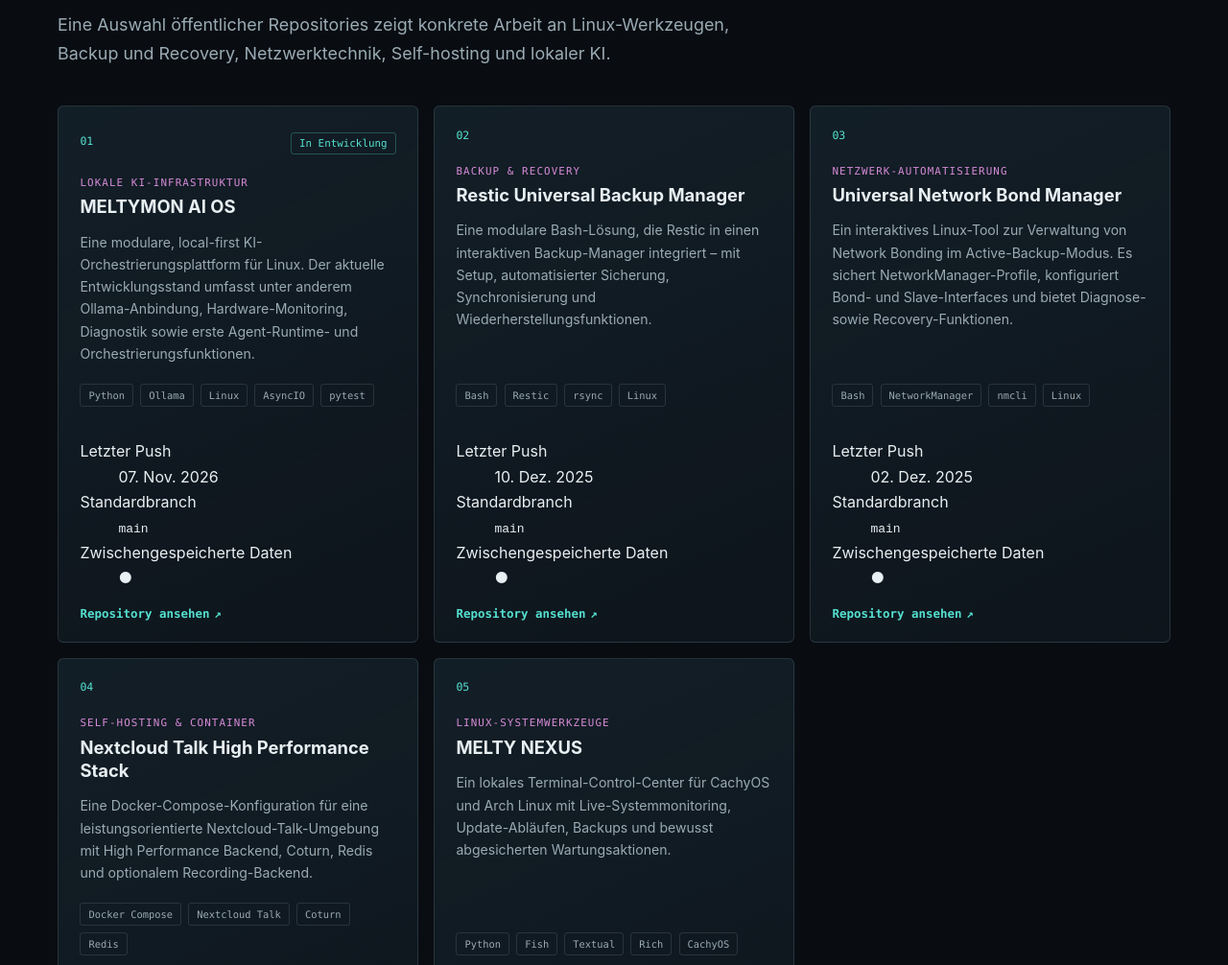
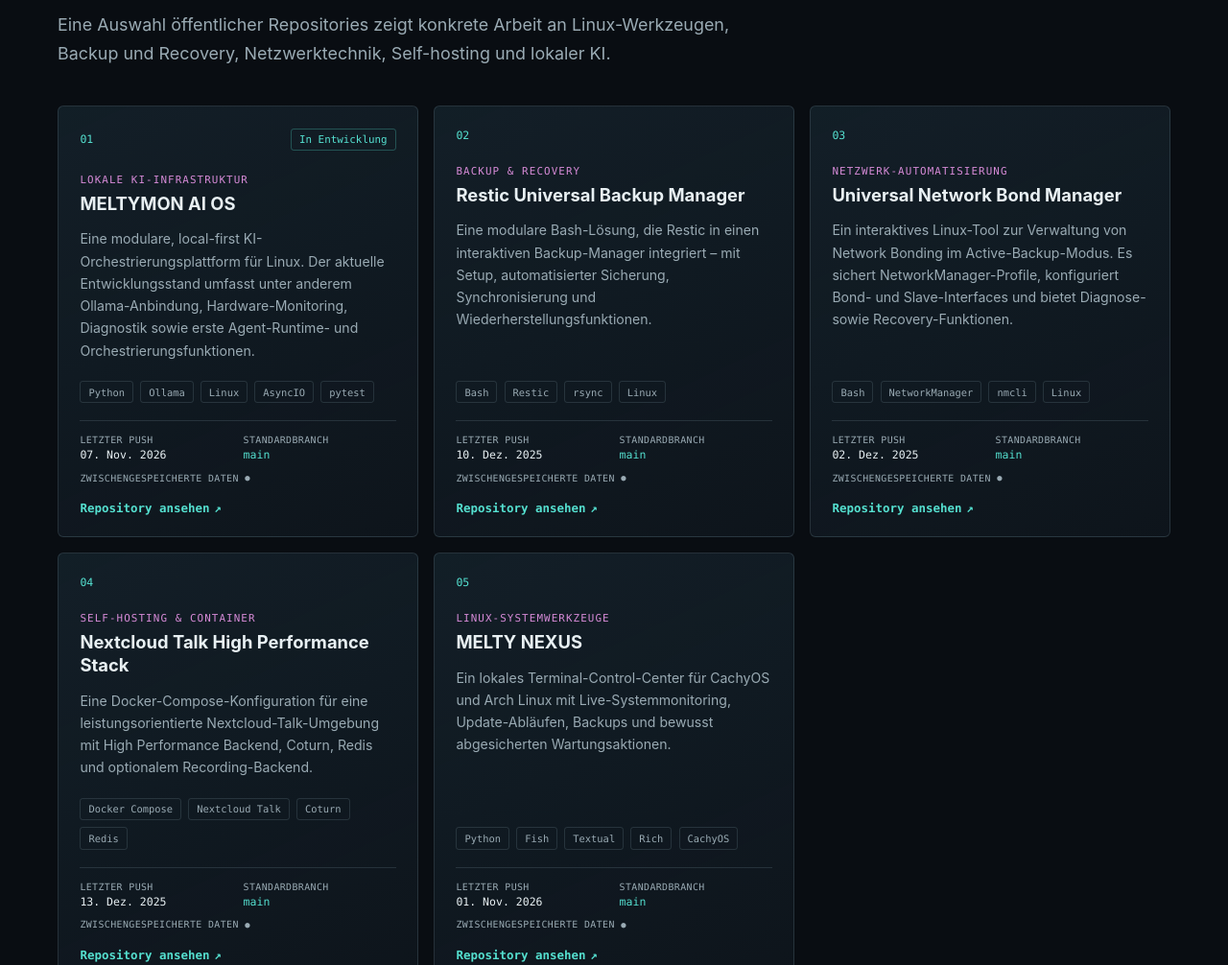
Before and after one commit to meltymon/meltymon.github.io, an Astro site: page / in a window 1280 px wide. Shown: the part 2860-3866 px from the top of the page at 96% size. Built offline with nearby package versions, Linux system fonts and the light colour scheme; Astro itself is replaced by a stand-in of ours.

Commit message:
style: add compact project metadata details

```diff
--- a/src/styles/global.css
+++ b/src/styles/global.css
@@ -319,3 +319,54 @@ h1 { max-width: 800px; margin-bottom: .6rem; font-size: clamp(2.8rem, 7vw, 5.8re
   font: .72rem var(--font-mono);
   white-space: nowrap;
 }
+
+.project-badges {
+  display: flex;
+  flex-wrap: wrap;
+  justify-content: flex-end;
+  gap: .4rem;
+}
+.project-status-archived {
+  border-color: rgba(245, 158, 11, .38);
+  color: #f0bd73;
+}
+.project-metadata {
+  display: grid;
+  grid-template-columns: repeat(2, minmax(0, 1fr));
+  gap: .7rem;
+  margin: 0 0 1.15rem;
+  padding-top: .9rem;
+  border-top: 1px solid var(--line);
+}
+.project-metadata > div {
+  display: flex;
+  flex-direction: column;
+  gap: .2rem;
+  min-width: 0;
+}
+.project-metadata dt {
+  color: var(--muted);
+  font: .62rem var(--font-mono);
+  text-transform: uppercase;
+  letter-spacing: .04em;
+}
+.project-metadata dd {
+  margin: 0;
+  color: var(--text);
+  font: .72rem var(--font-mono);
+}
+.project-metadata dd code {
+  color: var(--cyan);
+  font: inherit;
+}
+.project-metadata .project-metadata-source {
+  grid-column: 1 / -1;
+  flex-direction: row;
+  align-items: center;
+  gap: .4rem;
+  color: var(--muted);
+}
+.project-metadata-source dd {
+  color: var(--muted);
+  font-size: .55rem;
+}
```
